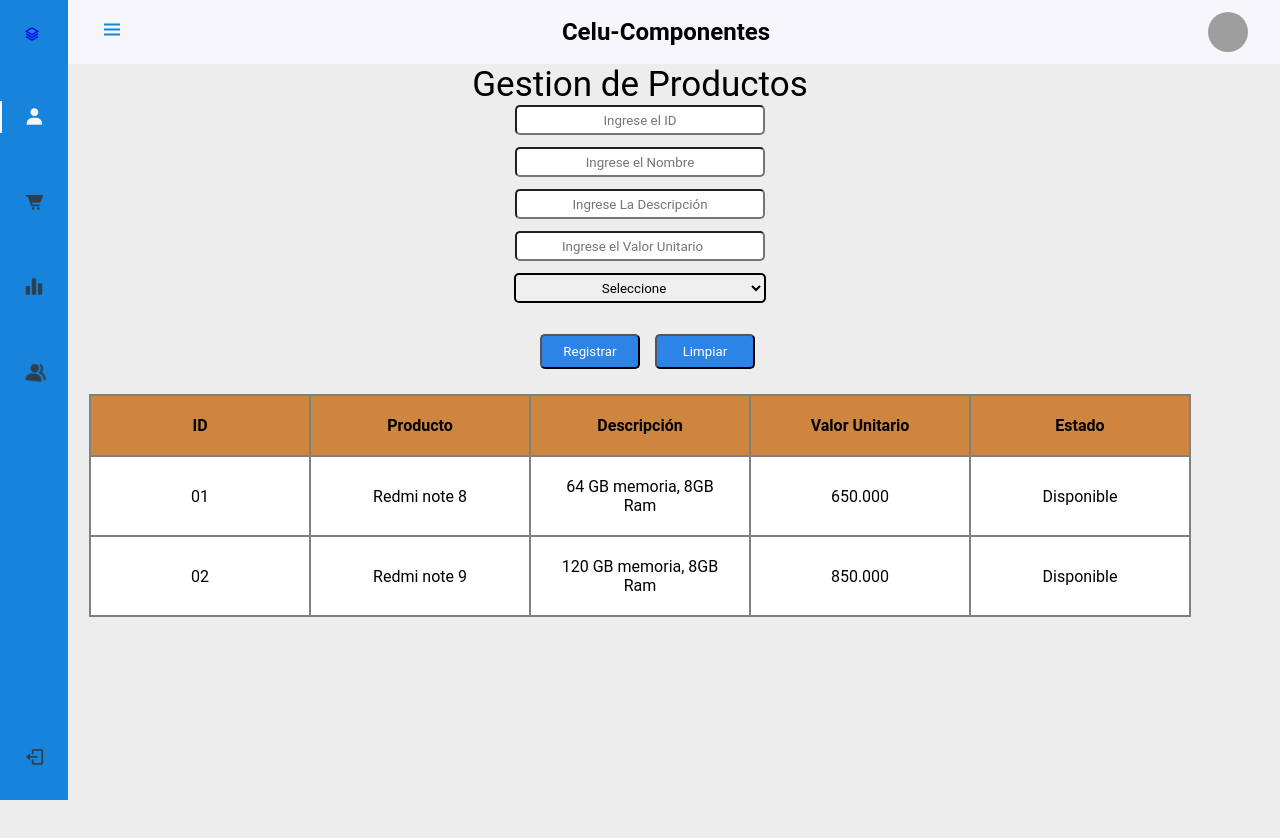
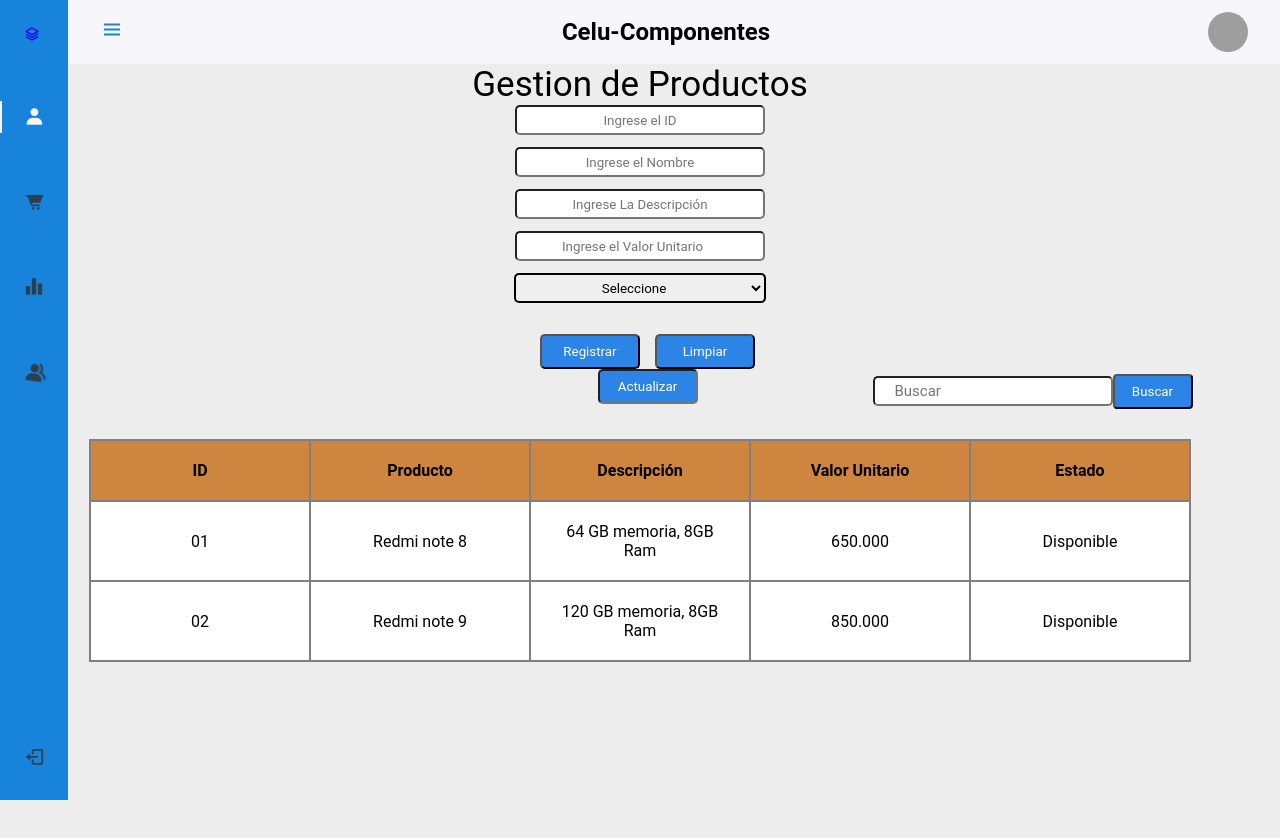
Before and after one commit to juanfed/night-developers, a React (Create React App) app: page /producto in a window 1280 px wide. Shown: the top 838 px of the page. Built offline with nearby package versions, Linux system fonts and the light colour scheme; grey boxes are pictures that could not be loaded.

Commit message:
diseño y crearcion  de botones actualizar y buscar

```diff
--- a/package.json
+++ b/package.json
@@ -6,6 +6,7 @@
     "@testing-library/jest-dom": "^5.11.4",
     "@testing-library/react": "^11.1.0",
     "@testing-library/user-event": "^12.1.10",
+    "axios": "^0.23.0",
     "react": "^17.0.2",
     "react-dom": "^17.0.2",
     "react-router-dom": "^5.3.0",
--- a/public/index.html
+++ b/public/index.html
@@ -1,7 +1,9 @@
 <!DOCTYPE html>
 <html lang="en">
   <head>
+
     <meta charset="utf-8" />
+    <script src="https://kit.fontawesome.com/15c18f767d.js" crossorigin="anonymous"></script>
     <link rel="icon" href="%PUBLIC_URL%/favicon.ico" />
     <meta name="viewport" content="width=device-width, initial-scale=1" />
     <link href='https://unpkg.com/boxicons@2.0.9/css/boxicons.min.css' rel='stylesheet'></link>
--- a/src/pages/producto.jsx
+++ b/src/pages/producto.jsx
@@ -29,6 +29,17 @@ function Producto(){
 
                         <input className ="botoness"type="submit" value="Registrar" />
                         <input className ="botoness" type="reset" value="Limpiar" />
+
+
+                        <div>
+                        <input className ="botoness" type="text" value="Actualizar" />
+                        </div>
+
+                        <div className="buscadorp">
+                            <input type="text" placeholder="Buscar" required/>
+                            <button type="button" name="name" id="buttom" className="buscar-botonp">Buscar</button>
+                        </div>
+
 
 
 
--- a/src/pages/ventas.jsx
+++ b/src/pages/ventas.jsx
@@ -34,7 +34,19 @@ function Ventas(){
             </thead>
 
 
+
+
+        <button type="button" name="name" id="buttom" className="ventas-boton-agregar">Actualizar</button>
         <button type="button" name="name" id="buttom" onclick="agregar()" alerta="Guardado con exito" className="ventas-boton-agregar">Agregar</button>
+
+
+        <div className="buscador">
+                <input type="text" placeholder="Buscar" required/>
+                <button type="button" name="name" id="buttom" className="buscar-boton">Buscar</button>
+        </div>
+
+
+
         <table id="info">
 
             <thead>
--- a/src/styles/producto.css
+++ b/src/styles/producto.css
@@ -59,3 +59,33 @@ background-color: #355baf;
  .Titulo-producto{
      font-size: 35px;
  }
+
+ .buscadorp{
+    margin-left: 785px;
+    padding: 5px;
+    margin-top: -35px;
+
+}
+
+ .buscadorp input{
+    width: 240px;
+    height: 30px;
+    padding: 0 20px;
+    font-size: 15px;
+    color: rgb(10, 10, 10);
+    outline: none;
+    border-radius: 5px;
+
+}
+
+.buscar-botonp{
+    display:inline;
+    width: 80px;
+    height: 35px;
+    border-radius: 4px;
+    transition-duration: 0.4s;
+    cursor: pointer;
+    background: #2d84e7;
+    color: white;
+
+}
--- a/src/styles/ventas.css
+++ b/src/styles/ventas.css
@@ -75,3 +75,32 @@ table, th, td {
 .Titulo-producto{
     font-size: 35px;
 }
+
+.buscador{
+    margin-left: 785px;
+    padding: 5px;
+
+}
+
+.buscador input{
+    width: 240px;
+    height: 30px;
+    padding: 0 20px;
+    font-size: 15px;
+    color: rgb(10, 10, 10);
+    outline: none;
+    border-radius: 5px;
+
+}
+
+.buscar-boton{
+    display:inline;
+    width: 80px;
+    height: 35px;
+    border-radius: 4px;
+    transition-duration: 0.4s;
+    cursor: pointer;
+    background: #48cae8;
+    color: white;
+
+}
```
Also changed, not shown: public/img lupa.png (added), 1 other file (tests, documents, lock files or other folders).
